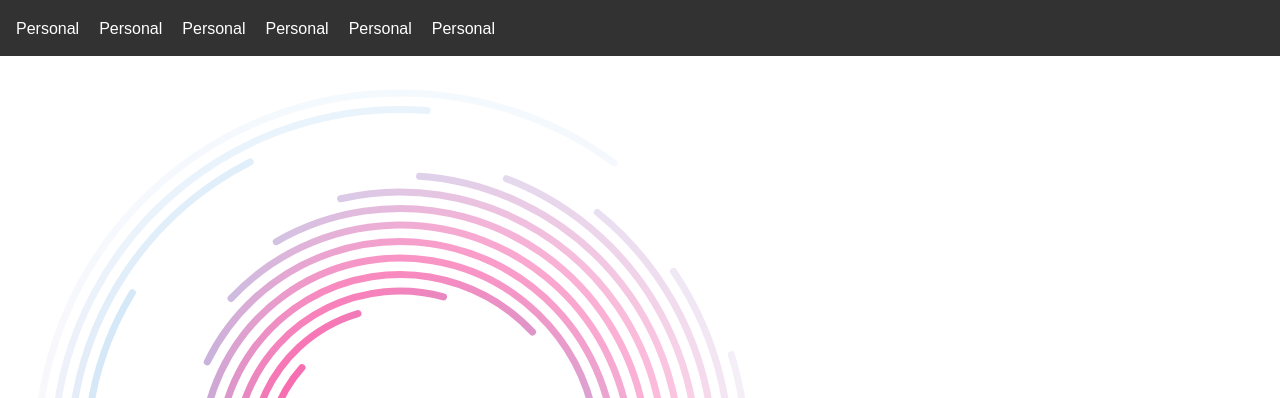
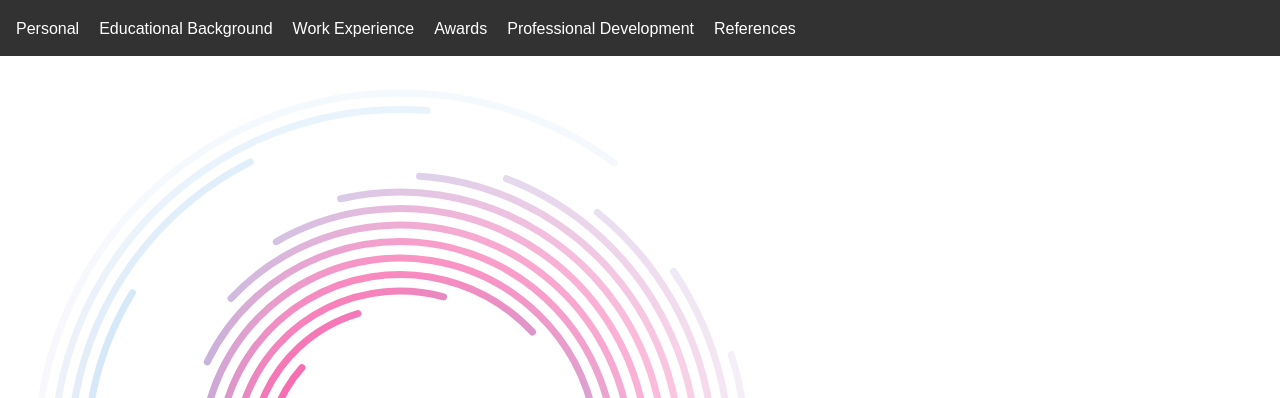
Before and after one commit to jamesp101/jamesp101.github.io, a plain HTML site: page index.html in a window 1280 px wide. Shown: the top 398 px of the page. Drawn offline with Linux system fonts and the light colour scheme.

Commit message:
navbar changes

```diff
--- a/index.html
+++ b/index.html
@@ -10,11 +10,11 @@
 <body>
     <nav>
         <a href="#personal"> Personal </a>
-        <a href="#personal"> Personal </a>
-        <a href="#personal"> Personal </a>
-        <a href="#personal"> Personal </a>
-        <a href="#personal"> Personal </a>
-        <a href="#personal"> Personal </a>
+        <a href="#educational-background"> Educational Background </a>
+        <a href="#work-experience"> Work Experience </a>
+        <a href="#awards"> Awards </a>
+        <a href="#professional-development"> Professional Development </a>
+        <a href="#references"> References </a>
     </nav>
     <div class="banner">
         <div class="main-title">
@@ -39,8 +39,8 @@
                 </ul>
             </div>
         </section>
-        <section>
-            <h2 id="educational-background"> 🧑‍🎓Educational Background</h2>
+        <section id="educational-background">
+            <h2 > 🧑‍🎓Educational Background</h2>
             <div class="educational">
                 <div class="card">
                     <img src="https://www.aclcbukidnon.com/Employees/ACLC.png" height="150">
@@ -64,8 +64,8 @@
             </div>
         </section>
 
-        <section class="">
-            <h2 id="work-experience">🧑‍💼Work Experience</h2>
+        <section class="" id="work-experience">
+            <h2 >🧑‍💼Work Experience</h2>
             <div class="flex">
                 <div class="card w-full">
                     <h3 id="aclc-college-of-bukidnon-1">ACLC College of Bukidnon</h3>
@@ -91,8 +91,8 @@
                 <li>Capstone of the Year (2019)</li>
             </ul>
         </section>
-        <section>
-            <h2 id="skills-and-interest"> 💪 Skills and Interest</h2>
+        <section id="skills-and-interest">
+            <h2 > 💪 Skills and Interest</h2>
             <h3 class="text-center"> Computer Programming Skills </h3>
             <div class="flex j-center">
                 <div class="dev-icon flex-column text-center">
@@ -128,37 +128,43 @@
             <h3 class="text-center"> Back-end Development </h3>
             <div class="flex j-center">
                 <div class="dev-icon flex-column text-center">
-                    <img src="https://external-content.duckduckgo.com/iu/?u=https%3A%2F%2Fwww.ictdemy.com%2Fimages%2F5728%2Fnodejs_logo.png&f=1&nofb=1&ipt=5b7bffe2c9792e6a69d8eb70166e381f2147ac67383b8c94f08a5409edf6d18d&ipo=images" class="dev-icon">
+                    <img src="https://external-content.duckduckgo.com/iu/?u=https%3A%2F%2Fwww.ictdemy.com%2Fimages%2F5728%2Fnodejs_logo.png&f=1&nofb=1&ipt=5b7bffe2c9792e6a69d8eb70166e381f2147ac67383b8c94f08a5409edf6d18d&ipo=images"
+                        class="dev-icon">
 
                     Node.js
                 </div>
                 <div class="dev-icon flex-column text-center">
-                    <img src="https://external-content.duckduckgo.com/iu/?u=https%3A%2F%2Ftse3.mm.bing.net%2Fth%3Fid%3DOIP.ACYr72Gi3pygiQp-kcPeHgHaGj%26pid%3DApi&f=1&ipt=3cadf508219f3fbd742b89729c916bcc8d9a2230f42afa47214670061d74db9e&ipo=images" class="dev-icon">
+                    <img src="https://external-content.duckduckgo.com/iu/?u=https%3A%2F%2Ftse3.mm.bing.net%2Fth%3Fid%3DOIP.ACYr72Gi3pygiQp-kcPeHgHaGj%26pid%3DApi&f=1&ipt=3cadf508219f3fbd742b89729c916bcc8d9a2230f42afa47214670061d74db9e&ipo=images"
+                        class="dev-icon">
                     Go
                 </div>
             </div>
             <h3 class="text-center"> Front-end Development </h3>
             <div class="flex j-center">
                 <div class="dev-icon flex-column text-center">
-                    <img src="https://external-content.duckduckgo.com/iu/?u=https%3A%2F%2Fwww.kassenaar.com%2Fblog%2Fimage.axd%3Fpicture%3Dsvelte-logo.png&f=1&nofb=1&ipt=4ddb016d13fe47ca71ce821800d1e0dab95c8143181917043a7902efe942e67e&ipo=images" class="dev-icon">
+                    <img src="https://external-content.duckduckgo.com/iu/?u=https%3A%2F%2Fwww.kassenaar.com%2Fblog%2Fimage.axd%3Fpicture%3Dsvelte-logo.png&f=1&nofb=1&ipt=4ddb016d13fe47ca71ce821800d1e0dab95c8143181917043a7902efe942e67e&ipo=images"
+                        class="dev-icon">
                     Svelte
                 </div>
                 <div class="dev-icon flex-column text-center">
-                    <img src="https://external-content.duckduckgo.com/iu/?u=https%3A%2F%2Ftse3.mm.bing.net%2Fth%3Fid%3DOIP.w7qCpTb-SYPa1MBrV43NXQEHDs%26pid%3DApi&f=1&ipt=8614ce44451c751345ac63655e82cd5dc8adb7b1e287e6e38ec0404aef72330e&ipo=images" class="dev-icon">
+                    <img src="https://external-content.duckduckgo.com/iu/?u=https%3A%2F%2Ftse3.mm.bing.net%2Fth%3Fid%3DOIP.w7qCpTb-SYPa1MBrV43NXQEHDs%26pid%3DApi&f=1&ipt=8614ce44451c751345ac63655e82cd5dc8adb7b1e287e6e38ec0404aef72330e&ipo=images"
+                        class="dev-icon">
                     React
                 </div>
                 <div class="dev-icon flex-column text-center">
-                    <img src="https://external-content.duckduckgo.com/iu/?u=https%3A%2F%2Fflutterx.com%2Fthumbnails%2Fartifact-1&f=1&nofb=1&ipt=5329569a2281990b09d579ed8bbe1b36971b614bb32edf200f060e6d7d994717&ipo=images" class="dev-icon">
+                    <img src="https://external-content.duckduckgo.com/iu/?u=https%3A%2F%2Fflutterx.com%2Fthumbnails%2Fartifact-1&f=1&nofb=1&ipt=5329569a2281990b09d579ed8bbe1b36971b614bb32edf200f060e6d7d994717&ipo=images"
+                        class="dev-icon">
                     Flutter
                 </div>
                 <div class="dev-icon flex-column text-center">
-                    <img src="https://external-content.duckduckgo.com/iu/?u=https%3A%2F%2Fcdn0.iconfinder.com%2Fdata%2Ficons%2Fdesigner-skills%2F128%2Fandroid-2-512.png&f=1&nofb=1&ipt=3497dcbb788bb2dd34ca37ecd8897b955d2908aa1620f353019a3b11b8bce224&ipo=images" class="dev-icon">
+                    <img src="https://external-content.duckduckgo.com/iu/?u=https%3A%2F%2Fcdn0.iconfinder.com%2Fdata%2Ficons%2Fdesigner-skills%2F128%2Fandroid-2-512.png&f=1&nofb=1&ipt=3497dcbb788bb2dd34ca37ecd8897b955d2908aa1620f353019a3b11b8bce224&ipo=images"
+                        class="dev-icon">
                     Android
                 </div>
             </div>
         </section>
-        <section>
-            <h2 id="professional-development">👔 Professional Development</h2>
+        <section id="professional-development">
+            <h2>👔 Professional Development</h2>
             <ul>
                 <li>Civil Service Passer - Professional - (2019)</li>
                 <li>Understanding the Learner's Mental Health Amidst the Pandemic and
@@ -166,8 +172,8 @@
                 <li>PSite Member (2023)</li>
             </ul>
         </section>
-        <section>
-            <h2 id="references">References</h2>
+        <section id="references">
+            <h2>References</h2>
             <ul>
                 <li>Rheina Merci B. Ong
                     <ul>
--- a/style.css
+++ b/style.css
@@ -106,3 +106,9 @@ section {
 .profile-pic{
     border-radius: 4rem;
 }
+
+
+h2{
+    padding-top: 64px;
+    margin-top: -64px;
+}
```
